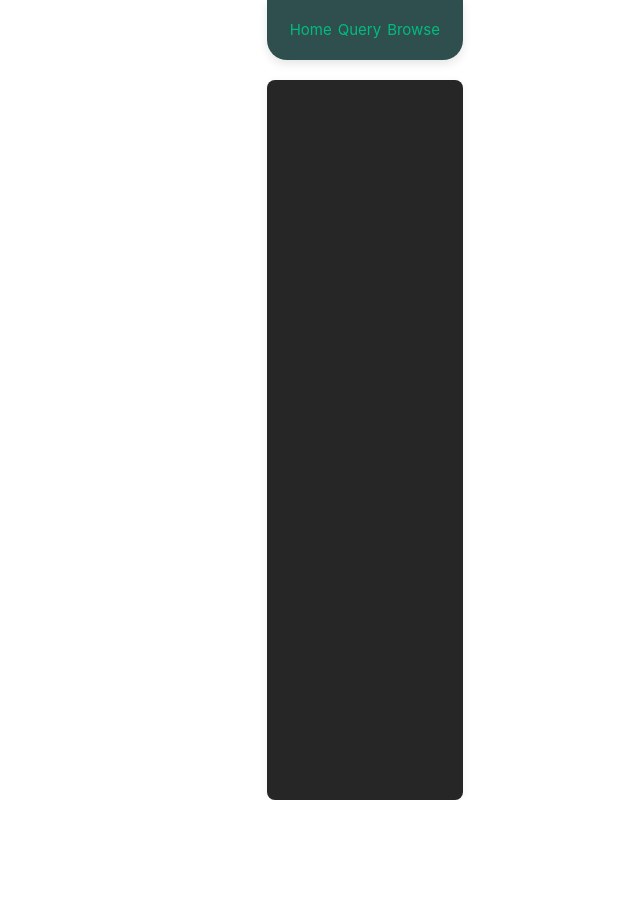
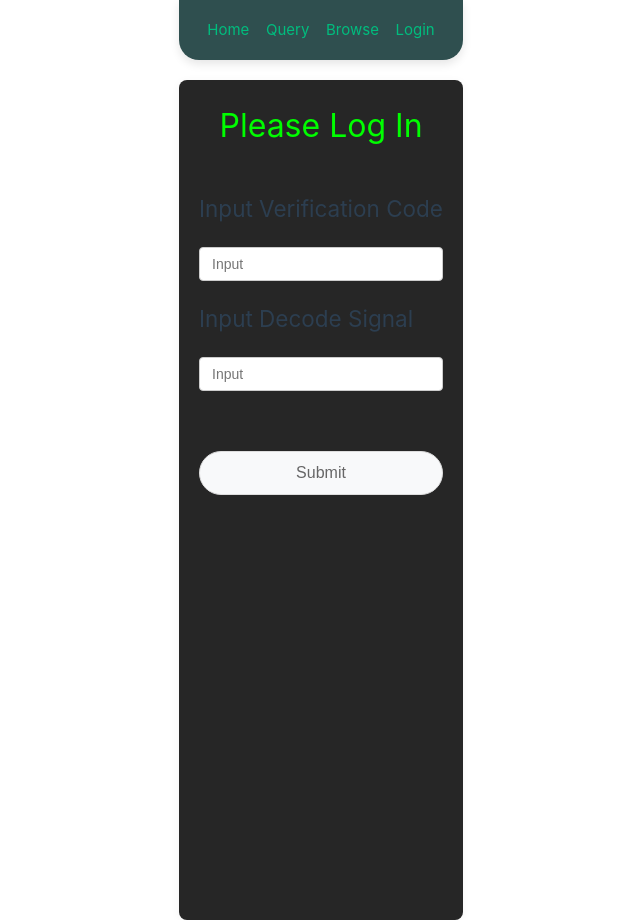
Before and after one commit to Chong-H/PMS-front, a Vue app: page /Log in a window 1280 px wide. Before the commit this address had no page. Shown: the whole page, without its empty margins (177-817 px from the left). Before the commit the page ends 800 px from the top, so only its background shows below. Built offline with nearby package versions, Linux system fonts and the light colour scheme.

Commit message:
完成使用密码验证

```diff
--- a/src/App.vue
+++ b/src/App.vue
@@ -15,6 +15,8 @@ import HelloWorld from './components/HelloWorld.vue'
         <RouterLink to="/Queryview">Query</RouterLink>
 
         <RouterLink to="/Browse">Browse</RouterLink>
+
+        <RouterLink to="/Log">Login</RouterLink>
       </nav>
     </header>
     <main class="main-content">
--- a/src/components/AccountDisplay.vue
+++ b/src/components/AccountDisplay.vue
@@ -4,8 +4,8 @@
         <form>
         <label> </label>
         <label>web     :  {{ AccDto.web  }}</label>
-        <label>acc     :    {{ encryptDecrypt(AccDto.acc+"") }}  </label>
-        <label>pin      :   {{encryptDecrypt(AccDto.pin+"") }}</label>
+        <label>acc     :    {{ store.VFcode=="0817"?encryptDecrypt(AccDto.acc+""):"please verify first" }}  </label>
+        <label>pin      :   {{store.VFcode=="0817"?encryptDecrypt(AccDto.pin+"") :"please verify first"}}</label>
         <label>description      :   {{ AccDto.description }} </label>
         <label>   classify      :   {{AccDto.classify}}</label>
         </form>
@@ -17,7 +17,7 @@
 <script setup lang="ts">
 
 import { AccountDto } from '@/pojo/AccountDto';
-
+import { store } from '@/stores/storeAuth';
 interface Props {
     AccDto: AccountDto,
 }
--- a/src/router/index.ts
+++ b/src/router/index.ts
@@ -30,6 +30,13 @@ const router = createRouter({
       // this generates a separate chunk (About.[hash].js) for this route
       // which is lazy-loaded when the route is visited.
       component: () => import('../views/Query.vue'),
+    },{
+      path: '/Log',
+      name: 'LoginView',
+      // route level code-splitting
+      // this generates a separate chunk (About.[hash].js) for this route
+      // which is lazy-loaded when the route is visited.
+      component: () => import('../views/LoginView.vue'),
     },
   ],
 })
--- /dev/null
+++ b/src/stores/storeAuth.ts
@@ -0,0 +1,6 @@
+import { reactive } from "vue";
+
+export const store = reactive({
+    VFcode: "-1",
+    DECScode:9
+})
--- a/src/views/BrowseView.vue
+++ b/src/views/BrowseView.vue
@@ -1,5 +1,5 @@
 <template>
-    <div class="container">
+    <div class="container"style="display: flex; gap: 20px;">
     <div>
     <label>Password Manage System</label>
     </div>
@@ -38,23 +38,23 @@ const accDtosStore = useAccDtosStore(); // 创建 Store 实例
 
 
   onMounted(async () => {
-      if (1) {
-          try {
-              const response = await getAllAccAPI(); // 等待 Promise 解决
-            // 将 Iterable 转换为数组
-            AccDtos.value = Array.from(response.data);
-          //   .filter(
-          //         trans => (
-          //             (  trans.buyerId==store.userId&&trans.ifReadByBuyer==0 )||
-          //             (  trans.sellerId==store.userId&&trans.ifReadBySeller==0)
-          //          )
-          //  ).reverse();
+      // if (1) {
+      //     try {
+      //         const response = await getAllAccAPI(); // 等待 Promise 解决
+      //       // 将 Iterable 转换为数组
+      //       AccDtos.value = Array.from(response.data);
+      //     //   .filter(
+      //     //         trans => (
+      //     //             (  trans.buyerId==store.userId&&trans.ifReadByBuyer==0 )||
+      //     //             (  trans.sellerId==store.userId&&trans.ifReadBySeller==0)
+      //     //          )
+      //     //  ).reverse();
 
 
-          } catch (error) {
-              console.error('获取所有交易记录失败:', error);
-          }
-      }
+      //     } catch (error) {
+      //         console.error('获取所有交易记录失败:', error);
+      //     }
+      // }
       init.value = false;
   });
 
--- a/src/views/HomeView.vue
+++ b/src/views/HomeView.vue
@@ -1,16 +1,21 @@
 <template>
-  <div class="container">
+  <div class="container"style="display: flex; gap: 20px;">
     <div>
     <header class="header">
       <h1>Welcome to PMS</h1>
+      <button type="button" @click="getAccDtos" class="query-button">Obtain</button>
     </header>
     </div>
 
+    <div>
+
+    </div>
     <main class="warning-section">
       <div class="warning">
         <label>WARNING:</label>
         <h2>Not for Official, Not for Money, No Responsible for Potential Risks</h2>
       </div>
+
     </main>
   </div>
 </template>
@@ -21,7 +26,7 @@ import { getAllAccAPI } from '@/api';
 import {useAccDtosStore} from "@/stores/accDtos"
 import { AccountDto } from '@/pojo/AccountDto';
 import AccountDisplay from '@/components/AccountDisplay.vue';
-
+import {store} from '@/stores/storeAuth'
 import { reactive } from 'vue';
 
 
@@ -32,20 +37,39 @@ const isEditing = ref(false);
  const accDtosStore = useAccDtosStore(); // 创建 Store 实例
 
 
-
-onMounted(async () => {
-    if (1) {
-        try {
+ async function getAccDtos() {
+    try {
+      if(store.VFcode=="0817"){
           const response = await getAllAccAPI(); // 等待 Promise 解决
 
           AccDtos.value = Array.from(response.data);
           accDtosStore.accDtos = Array.from(response.data);
-
+          alert("obtain succees");
+      }else{
+          alert("please verify first");
+      }
 
         } catch (error) {
             console.error('获取所有交易记录失败:', error);
-        }
-    }
+     }
+
+
+
+
+}
+onMounted(async () => {
+    // if (1) {
+    //     try {
+    //       const response = await getAllAccAPI(); // 等待 Promise 解决
+
+    //       AccDtos.value = Array.from(response.data);
+    //       accDtosStore.accDtos = Array.from(response.data);
+
+
+    //     } catch (error) {
+    //         console.error('获取所有交易记录失败:', error);
+    //     }
+    // }
     init.value = false;
 });
 
@@ -115,4 +139,15 @@ onMounted(async () => {
     margin: 0;width: 100%;
 
   }
+  .query-button {
+    padding: 12px 20px;
+    border: none;
+    border-radius: 25px;
+    font-size: 16px;
+    cursor: pointer;
+    transition: all 0.3s ease;
+    background: #f8f9fa;
+    color: #666;
+    border: 1px solid #ddd;
+}
 </style>
--- /dev/null
+++ b/src/views/LoginView.vue
@@ -0,0 +1,163 @@
+<template>
+    <div class="container" style="display: flex; gap: 20px;">
+      <div>
+      <header class="header">
+        <h1>Please Log In</h1>
+      </header>
+      </div>
+      <h2>Input  Verification Code</h2>
+      <input v-model="inputValue" placeholder="Input " class="input-field"  />
+      <h2>Input  Decode Signal</h2>
+      <input v-model="DecodeSignal" placeholder="Input " class="input-field" />
+      <h2> </h2>
+      <label>    </label>
+
+      <button type="button" @click="handleVerify" class="query-button">Submit</button>
+      <div>
+
+      </div>
+    </div>
+
+
+</template>
+
+  <script setup lang="ts">
+  import { ref, onMounted, type Ref } from 'vue';
+  import { getAllAccAPI } from '@/api';
+  import {useAccDtosStore} from "@/stores/accDtos"
+  import { AccountDto } from '@/pojo/AccountDto';
+  import AccountDisplay from '@/components/AccountDisplay.vue';
+  import {store} from '@/stores/storeAuth'
+  import { reactive } from 'vue';
+
+
+  const init: Ref<boolean> = ref(true);
+  const isEditing = ref(false);
+   const AccDtos: Ref<AccountDto[]> = ref([] as AccountDto[]);
+
+   const accDtosStore = useAccDtosStore(); // 创建 Store 实例
+   const inputValue = ref(''); // 绑定输入框的值
+   let DecodeSignal=ref('');
+
+  onMounted(async () => {
+      // if (1) {
+      //     try {
+      //       const response = await getAllAccAPI(); // 等待 Promise 解决
+
+      //       AccDtos.value = Array.from(response.data);
+      //       accDtosStore.accDtos = Array.from(response.data);
+
+
+      //     } catch (error) {
+      //         console.error('获取所有交易记录失败:', error);
+      //     }
+      // }
+      init.value = false;
+  });
+  async function handleVerify() {
+    store.VFcode=(inputValue.value);
+//     try {
+//           const response = await getAllAccAPI(); // 等待 Promise 解决
+
+//           AccDtos.value = Array.from(response.data);
+//           accDtosStore.accDtos = Array.from(response.data);
+
+
+//         } catch (error) {
+//             console.error('获取所有交易记录失败:', error);
+//      }
+
+//   if (!inputValue.value) {
+//     // 如果输入框为空，清空过滤结果
+//     accDtosStore.accFiltered = [];
+//     return;
+//   }
+
+//   // 根据输入框的值过滤 accDtos 数据
+//   accDtosStore.accFiltered = accDtosStore.accDtos.filter((accDto) =>
+//     accDto.web!=null&&accDto.web.includes(inputValue.value)
+//   );
+    alert("submit successfully");
+
+}
+  </script>
+
+  <style>
+
+
+
+    .container {
+      display: flex;
+      flex-direction: column;
+
+      min-height: 100vh;
+    width: 100%;
+    }
+
+    header {
+      width: 100%;
+      text-align: center;
+      margin-bottom: 20px;
+    }
+
+    header h1 {
+      width: 100%;
+      font-size: 2rem;
+      color: #00fd00; /* 深灰色标题 */
+      margin: 0;
+    }
+
+    main {
+
+      flex: 1;
+    display: flex;
+    justify-content: center;
+    /* 水平居中 */
+    align-items: center;
+    /* 垂直居中 */
+    position: relative;
+    width: 100%;
+      background: hsl(0, 0%, 15%); /* 浅灰色背景 */
+      padding: 20px;
+      border-radius: 8px;
+      box-shadow: 0 2px 10px rgba(0, 0, 0, 0.05); /* 微弱阴影 */
+    }
+
+    .warning {
+      width: 100%;
+      /* display: flex; */
+      flex-direction: column;
+      text-align: center;
+      margin: 0;
+    }
+
+    .warning label {
+      width: 100%;
+      font-size: 1.2rem;
+      color: #ff0000; /* 红色警告标签 */
+      font-weight: bold;
+      margin-bottom: 10px;
+    }
+
+    .warning h2 {
+      font-size: 1.5rem;
+      color: #f8552c; /* 深灰色警告内容 */
+      text-align: center;
+      margin: 0;width: 100%;
+
+    }
+    .input-field {
+  width: 100%;
+  padding: 8px 12px;
+  font-size: 14px;
+  border: 1px solid #ccc;
+  border-radius: 4px;
+  box-sizing: border-box;
+  transition: border-color 0.3s ease;
+}
+
+.input-field:focus {
+  border-color: #4299e1;
+  outline: none;
+}
+  </style>
--- a/src/views/Query.vue
+++ b/src/views/Query.vue
@@ -1,5 +1,5 @@
 <template>
-    <div class="container">
+    <div class="container"style="display: flex; gap: 20px;">
     <div>
         <center><h2>PMS Query Page:</h2></center>
     <h2>INPUT Acc Web</h2>
@@ -34,23 +34,23 @@ const isEditing = ref(false);
 const AccDtos: Ref<AccountDto[]> = ref([] as AccountDto[]);
     const accDtosStore = useAccDtosStore(); // 创建 Store 实例
 onMounted(async () => {
-    if (1) {
-        try {
-            const response = await getAllAccAPI(); // 等待 Promise 解决
-          AccDtos.value = Array.from(response.data);
-        } catch (error) {
-            console.error('获取所有交易记录失败:', error);
-        }
-    }
+    // if (1) {
+    //     try {
+    //         const response = await getAllAccAPI(); // 等待 Promise 解决
+    //       AccDtos.value = Array.from(response.data);
+    //     } catch (error) {
+    //         console.error('获取所有交易记录失败:', error);
+    //     }
+    // }
     init.value = false;
 });
 
 async function filterAccDtos() {
     try {
-          const response = await getAllAccAPI(); // 等待 Promise 解决
+          //const response = await getAllAccAPI(); // 等待 Promise 解决
 
-          AccDtos.value = Array.from(response.data);
-          accDtosStore.accDtos = Array.from(response.data);
+          //AccDtos.value = Array.from(response.data);
+          //accDtosStore.accDtos = Array.from(response.data);
 
 
         } catch (error) {
```
